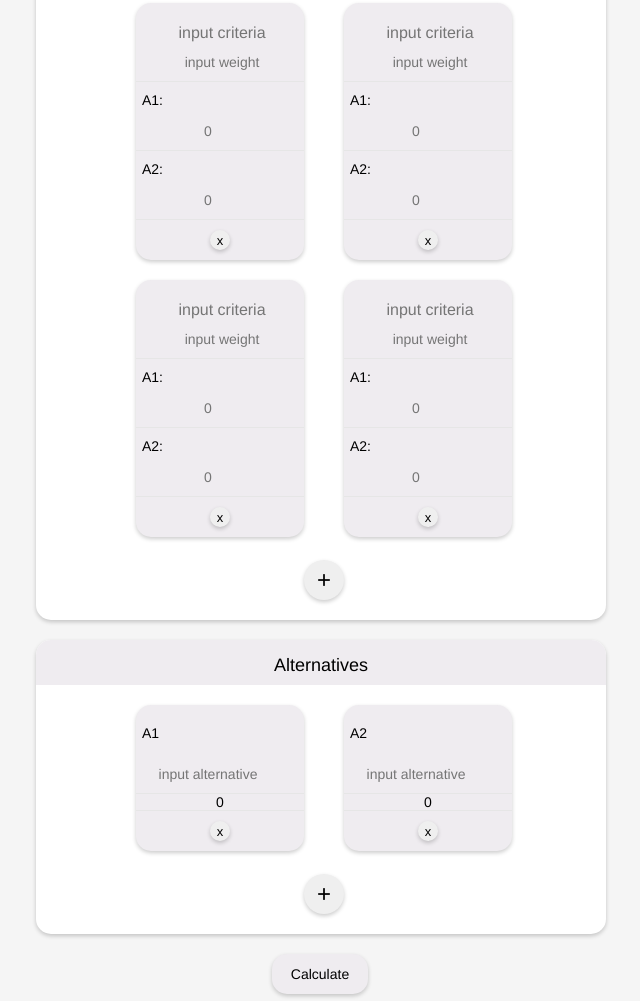
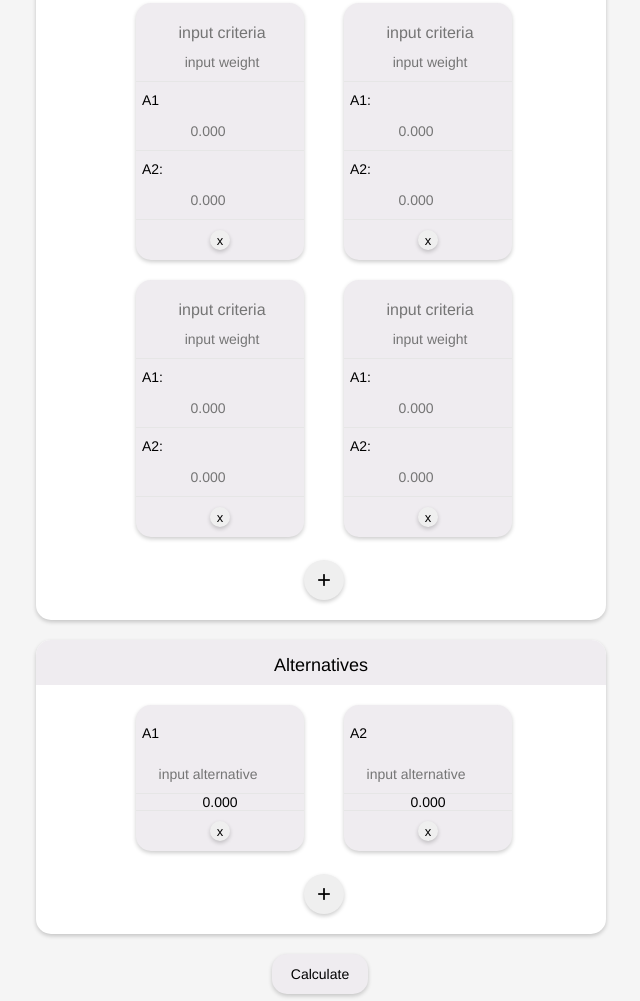
Before and after one commit to GSkoba/ahp, a plain HTML site: page index.html in a window 1280 px wide. Shown: the part 238-1239 px from the top of the page, without its empty margins (334-974 px from the left). Drawn offline with Linux system fonts and the light colour scheme.

Commit message:
Add files via upload

```diff
--- a/index.html
+++ b/index.html
@@ -39,10 +39,10 @@
                     <div class="ahp-level-two_card_local_priorities-element">
 
                         <div class="ahp-level-two_card_local_priorities-number">
-                            A1:
+                            A1
                         </div>
 
-                        <input class="ahp-level-two_card_local_priorities-weight" placeholder="0"/>
+                        <input class="ahp-level-two_card_local_priorities-weight" placeholder="0.000"/>
 
                     </div>
                     <div class="ahp-level-two_card_local_priorities-element">
@@ -51,7 +51,7 @@
                             A2:
                         </div>
 
-                        <input class="ahp-level-two_card_local_priorities-weight" placeholder="0"/>
+                        <input class="ahp-level-two_card_local_priorities-weight" placeholder="0.000"/>
 
                     </div>
 
@@ -76,7 +76,7 @@
                                 A1:
                             </div>
 
-                            <input class="ahp-level-two_card_local_priorities-weight" placeholder="0"/>
+                            <input class="ahp-level-two_card_local_priorities-weight" placeholder="0.000"/>
 
                         </div>
                         <div class="ahp-level-two_card_local_priorities-element">
@@ -85,7 +85,7 @@
                                 A2:
                             </div>
 
-                            <input class="ahp-level-two_card_local_priorities-weight" placeholder="0"/>
+                            <input class="ahp-level-two_card_local_priorities-weight" placeholder="0.000"/>
 
                         </div>
 
@@ -110,7 +110,7 @@
                                 A1:
                             </div>
 
-                            <input class="ahp-level-two_card_local_priorities-weight" placeholder="0"/>
+                            <input class="ahp-level-two_card_local_priorities-weight" placeholder="0.000"/>
 
                         </div>
                         <div class="ahp-level-two_card_local_priorities-element">
@@ -119,7 +119,7 @@
                                 A2:
                             </div>
 
-                            <input class="ahp-level-two_card_local_priorities-weight" placeholder="0"/>
+                            <input class="ahp-level-two_card_local_priorities-weight" placeholder="0.000"/>
 
                         </div>
 
@@ -144,7 +144,7 @@
                                 A1:
                             </div>
 
-                            <input class="ahp-level-two_card_local_priorities-weight" placeholder="0"/>
+                            <input class="ahp-level-two_card_local_priorities-weight" placeholder="0.000"/>
 
                         </div>
                         <div class="ahp-level-two_card_local_priorities-element">
@@ -153,7 +153,7 @@
                                 A2:
                             </div>
 
-                            <input class="ahp-level-two_card_local_priorities-weight" placeholder="0"/>
+                            <input class="ahp-level-two_card_local_priorities-weight" placeholder="0.000"/>
 
                         </div>
 
@@ -175,7 +175,7 @@
                         A1
                     </div>
                     <input class="ahp-level-three_card_of_global_alt-name" placeholder="input alternative"/>
-                    <div class = "ahp-level-three_card_of_global_alt-sum">0</div>
+                    <div class = "ahp-level-three_card_of_global_alt-sum">0.000</div>
                     <button class = "remote-level-three">x</button>
                 </div>
 
@@ -185,7 +185,7 @@
                         A2
                     </div>
                     <input class="ahp-level-three_card_of_global_alt-name" placeholder="input alternative"/>
-                    <div class = "ahp-level-three_card_of_global_alt-sum">0</div>
+                    <div class = "ahp-level-three_card_of_global_alt-sum">0.000</div>
                     <button class = "remote-level-three">x</button>
                 </div>
                 </div>
```
